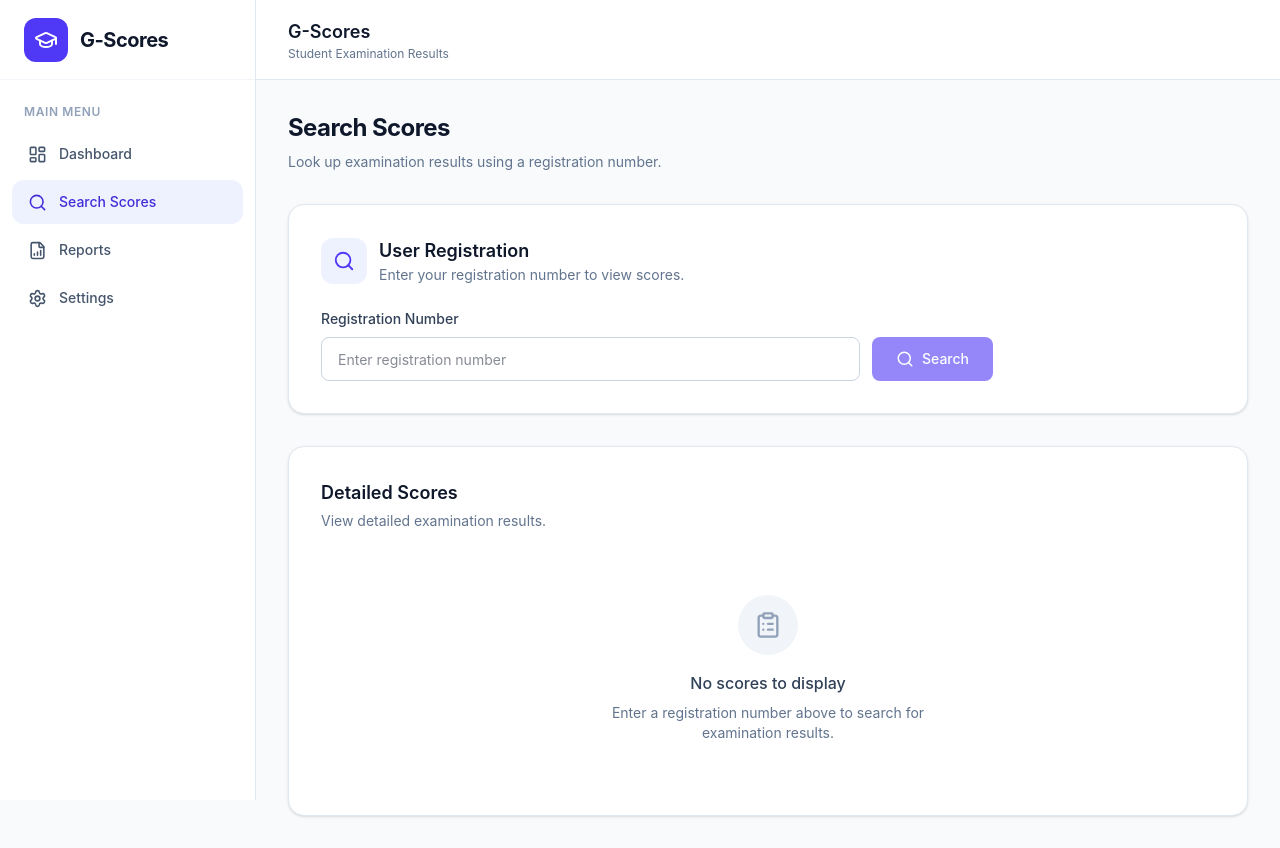
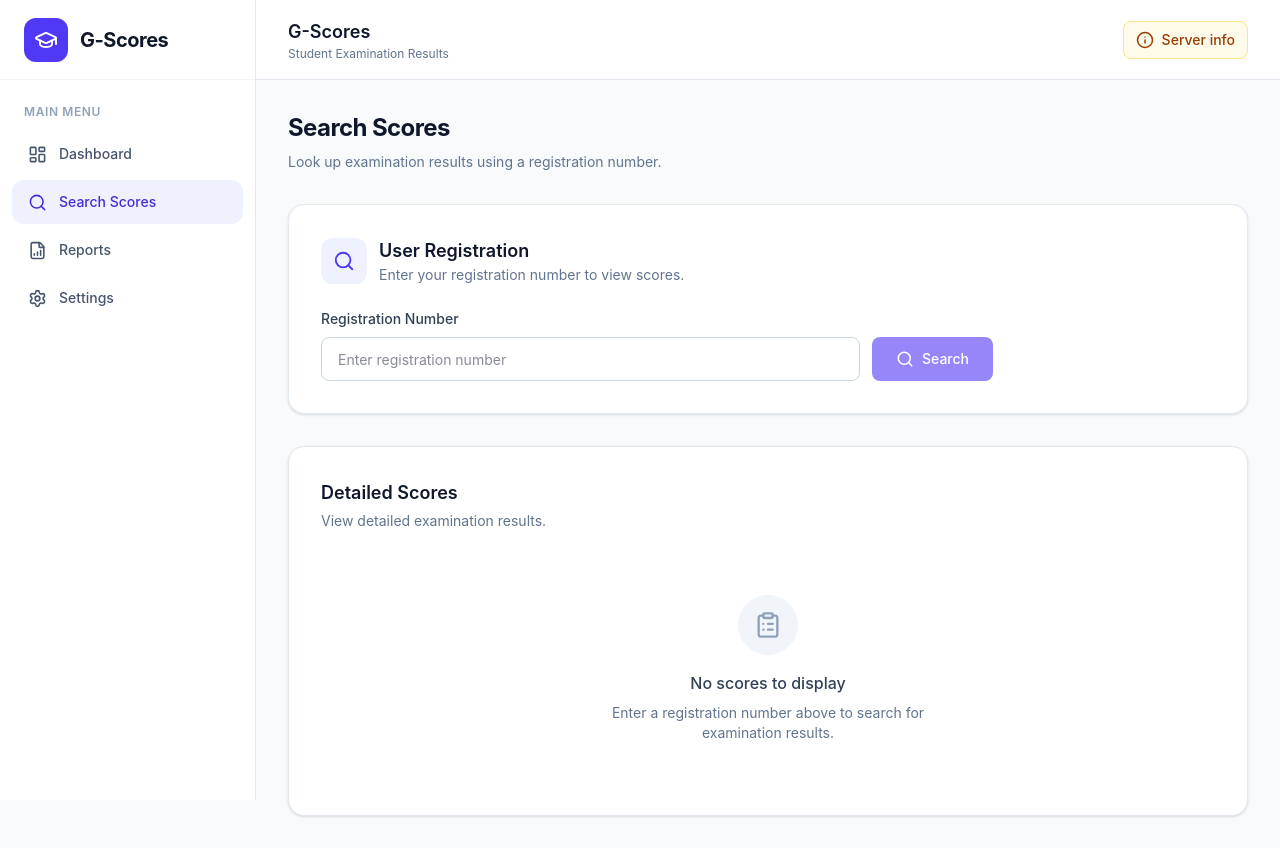
Before and after one commit to hocvn/g-scores, a React (Vite) app in the folder apps/web/: page /scores in a window 1280 px wide. Built offline with nearby package versions, Linux system fonts and the light colour scheme; no server answers.

Commit message:
feat(ui): add notification for users

```diff
--- a/apps/web/src/components/layout/Header.tsx
+++ b/apps/web/src/components/layout/Header.tsx
@@ -1,14 +1,18 @@
-import { Menu } from "lucide-react";
+import { useState } from "react";
+import { Info, Menu, X } from "lucide-react";
 
 interface HeaderProps {
   onMenuClick: () => void;
 }
 
 export function Header({ onMenuClick }: HeaderProps) {
+  const [showServerInfo, setShowServerInfo] = useState(false);
+
   return (
-    <header className="sticky top-0 z-30 flex h-20 items-center justify-between border-b border-slate-200 bg-white px-4 sm:px-8">
+    <header className="sticky top-0 z-30 flex h-20 items-center justify-between gap-4 border-b border-slate-200 bg-white px-4 sm:px-8">
       <div className="flex items-center gap-4">
         <button
+          type="button"
           onClick={onMenuClick}
           className="rounded-lg p-2 text-slate-600 hover:bg-slate-100 lg:hidden"
           aria-label="Open menu"
@@ -17,13 +21,60 @@ export function Header({ onMenuClick }: HeaderProps) {
         </button>
 
         <div>
-          <h1 className="text-lg font-semibold text-slate-900">
-            G-Scores
-          </h1>
-          <p className="text-xs text-slate-500">
-            Student Examination Results
-          </p>
+          <h1 className="text-lg font-semibold text-slate-900">G-Scores</h1>
+          <p className="text-xs text-slate-500">Student Examination Results</p>
         </div>
+      </div>
+
+      <div className="relative">
+        <button
+          type="button"
+          onClick={() => setShowServerInfo((previous) => !previous)}
+          aria-expanded={showServerInfo}
+          aria-controls="server-info"
+          className="flex items-center gap-2 rounded-lg border border-amber-200 bg-amber-50 px-3 py-2 text-sm font-medium text-amber-800 transition-colors hover:bg-amber-100 focus-visible:outline-none focus-visible:ring-2 focus-visible:ring-amber-500 focus-visible:ring-offset-2"
+        >
+          <Info size={18} aria-hidden="true" />
+          <span className="hidden sm:inline">Server info</span>
+          <span className="sr-only sm:hidden">Server information</span>
+        </button>
+
+        {showServerInfo && (
+          <div
+            id="server-info"
+            onKeyDown={(event) => {
+              if (event.key === "Escape") {
+                setShowServerInfo(false);
+              }
+            }}
+            className="absolute right-0 top-full mt-3 w-72 max-w-[calc(100vw-2rem)] rounded-xl border border-slate-200 bg-white p-4 shadow-lg sm:w-80"
+          >
+            <div className="flex items-start justify-between gap-3">
+              <p className="text-sm font-semibold text-slate-900">
+                First load may take longer
+              </p>
+
+              <button
+                type="button"
+                onClick={() => setShowServerInfo(false)}
+                aria-label="Close server information"
+                className="shrink-0 rounded-md p-1 text-slate-400 hover:bg-slate-100 hover:text-slate-600"
+              >
+                <X size={16} />
+              </button>
+            </div>
+
+            <p className="mt-2 text-sm leading-relaxed text-slate-600">
+              This demo uses Render’s free hosting. After about 15 minutes of
+              inactivity, the server goes to sleep. The next request may take a
+              little longer while it starts up.
+            </p>
+
+            <p className="mt-3 text-xs font-medium text-amber-700">
+              Please keep this page open while your data loads.
+            </p>
+          </div>
+        )}
       </div>
     </header>
   );
```
